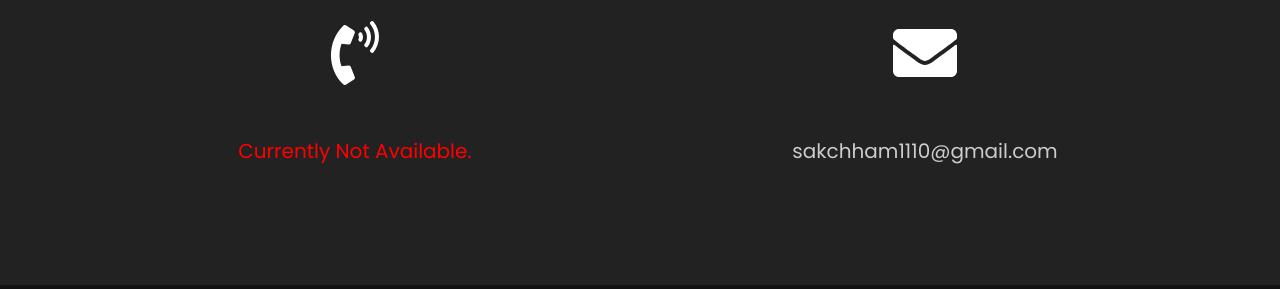
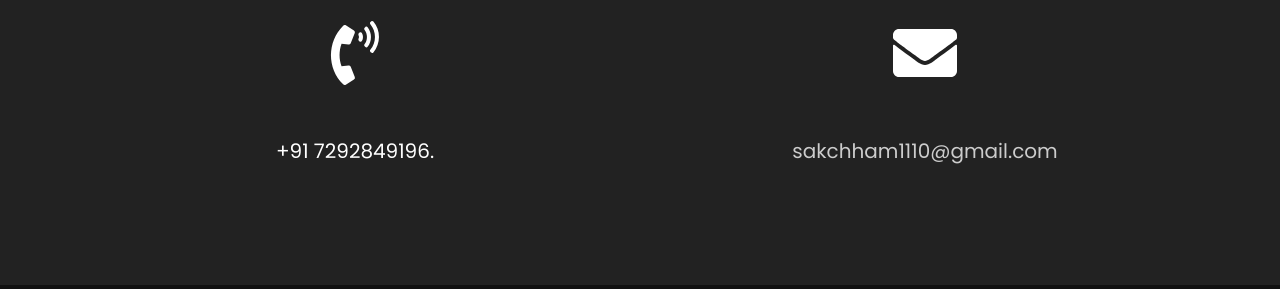
Before and after one commit to Sakchham11/sakchham11, a plain HTML site: page index.html in a window 1280 px wide. Shown: the part 3668-3957 px from the top of the page. Drawn offline with nearby package versions, Linux system fonts and the light colour scheme.

Commit message:
Update index.html

```diff
--- a/index.html
+++ b/index.html
@@ -207,7 +207,7 @@
                 <div class="row">
                     <div class="col-lg-6">
                         <i class="fas fa-phone-volume icons"></i>
-                        <h5 style="color: red;">Currently Not Available.</h5>
+                        <h5 style="color: white;">+91 7292849196.</h5>
                     </div>
                     <div class="col-lg-6">
                         <i class="fas fa-envelope icons"></i>
```
